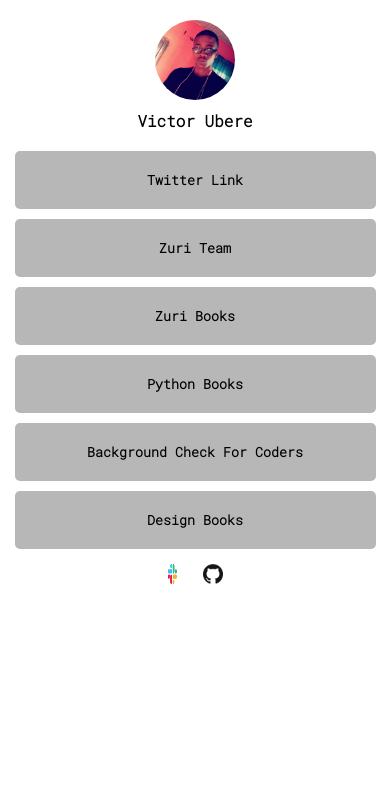
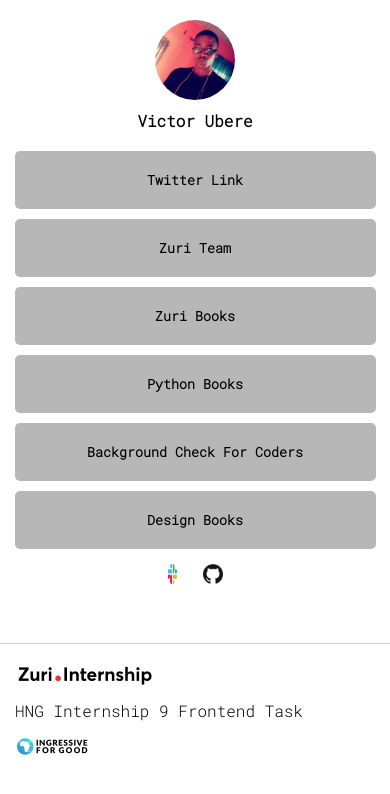
Before and after one commit to Vubere/zuri-stage1Task, a React (Vite) app: page / in a window 390 px wide. Shown: the top 794 px of the page. Built offline with nearby package versions, Linux system fonts and the light colour scheme.

Commit message:
added and styled footer component

```diff
--- a/src/App.jsx
+++ b/src/App.jsx
@@ -2,6 +2,7 @@
 
 import Profile from './components/Profile'
 import Links from './components/Link'
+import Footer from './components/Footer'
 
 import './styles/main.css'
 
@@ -11,6 +12,7 @@
     <>
       <Profile/>
       <Links/>
+      <Footer/>
     </>
   )
 }
--- /dev/null
+++ b/src/styles/_footer.css
@@ -0,0 +1,28 @@
+
+footer{
+  margin-top: 20px;
+  display: flex;
+  justify-content: space-around;
+  height: 100px;
+  align-items: center;
+  padding: 5px;
+  padding-bottom: 20px;
+  width: 100%;
+  padding-top: 70px;
+  border-top: 1px solid #0003;
+}
+footer>p{
+  font-weight: lighter;
+}
+@media screen and (max-width: 600px) {
+  footer{
+    height: 140px;
+    flex-direction: column;
+    align-items: flex-start;
+    padding: 10px;
+    padding-bottom: 20px;
+  }
+  footer>p{
+    padding-left: 5px;
+  }
+}
--- a/src/styles/_links.css
+++ b/src/styles/_links.css
@@ -4,6 +4,7 @@
   flex-direction: column;
   align-items: center;
   padding: 5px;
+  margin-bottom: 50px;
   overflow: auto;
 }
 main>a{
--- a/src/styles/main.css
+++ b/src/styles/main.css
@@ -1,5 +1,7 @@
 @import url('./_profile.css');
 @import url('./_links.css');
+@import url('./_footer.css');
+
 @import url('https://fonts.googleapis.com/css2?family=Roboto+Mono:wght@300&display=swap');
 
 *{
```
